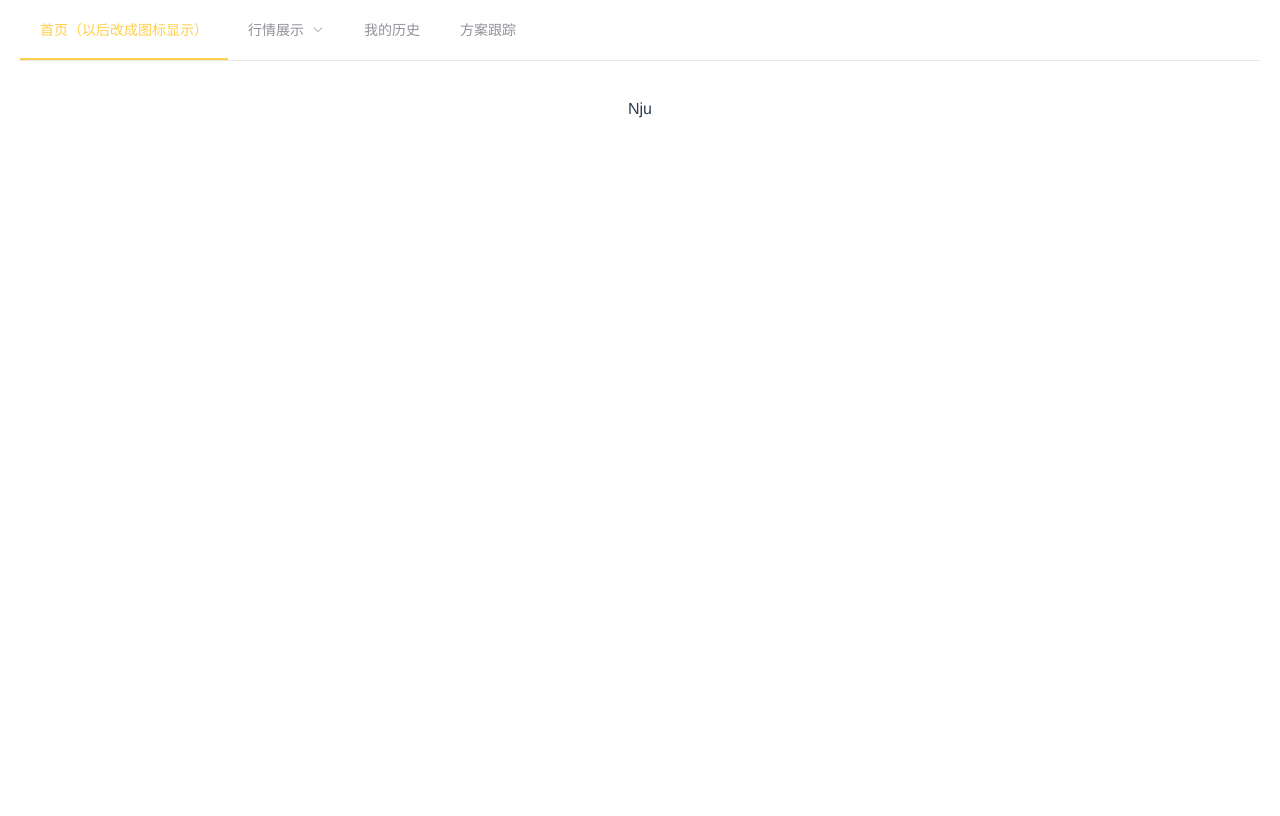
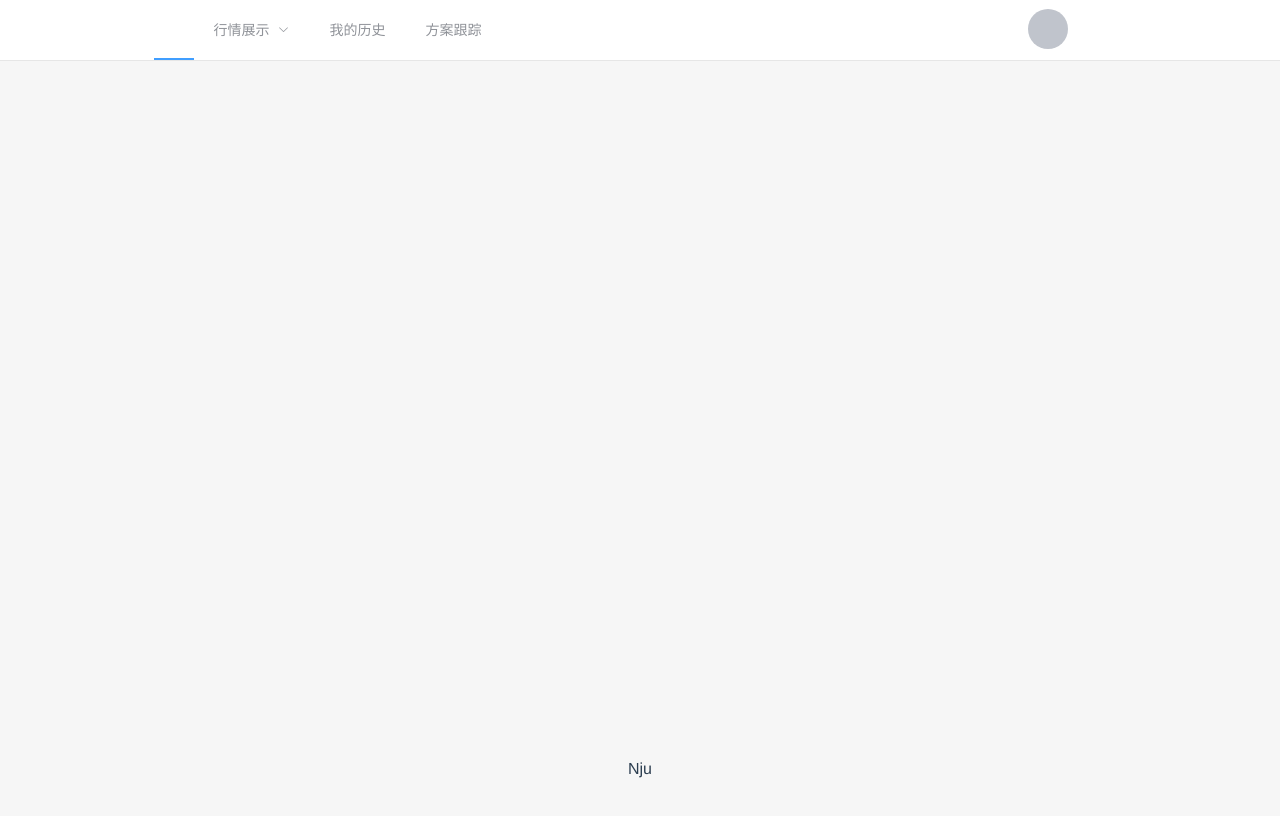
Before and after one commit to Cyt928/citi_web, a Vue app in the folder citi_web/: page /login in a window 1280 px wide. Shown: the top 816 px of the page. Built offline with nearby package versions, Linux system fonts and the light colour scheme.

Commit message:
change index.vue by cyt

```diff
--- a/citi_web/src/views/index.vue
+++ b/citi_web/src/views/index.vue
@@ -1,12 +1,18 @@
 <template>
-  <el-container>
-  <el-header>
+  <el-container style="background: #f6f6f6">
+  <el-header style="margin: 0;padding: 0">
     <el-menu
       :default-active="activeIndex"
       mode="horizontal"
       @select="handleSelect"
-      active-text-color="#ffd04b">
-      <el-menu-item index="1">首页（以后改成图标显示）</el-menu-item>
+      style="position: fixed;width: 100%">
+      <el-menu-item style="margin-left: 12%" index="1">
+        <el-image>
+          <div slot="error" class="image-slot">
+            <i class="el-icon-picture-outline"></i>
+          </div>
+        </el-image>
+      </el-menu-item>
       <el-submenu index="2">
         <template slot="title">行情展示</template>
         <el-menu-item index="2-1">选项1</el-menu-item>
@@ -15,13 +21,16 @@
       </el-submenu>
       <el-menu-item index="3">我的历史</el-menu-item>
       <el-menu-item index="4">方案跟踪</el-menu-item>
+      <div style="float: right;margin-right: 15%">
+        <el-menu-item><template slot="title"><el-avatar></el-avatar></template></el-menu-item>
+      </div>
     </el-menu>
   </el-header>
-  <el-main>
+  <el-main style="min-height:700px">
     <!-- 设置router，放入不同功能页面-->
     <router-view></router-view>
   </el-main>
-  <el-footer>Nju</el-footer>
+  <el-footer style="margin-top: auto">Nju</el-footer>
 </el-container>
 </template>
 
```
Also changed, not shown: citi_web/src/views/register.vue (added, +12 -0 lines).
